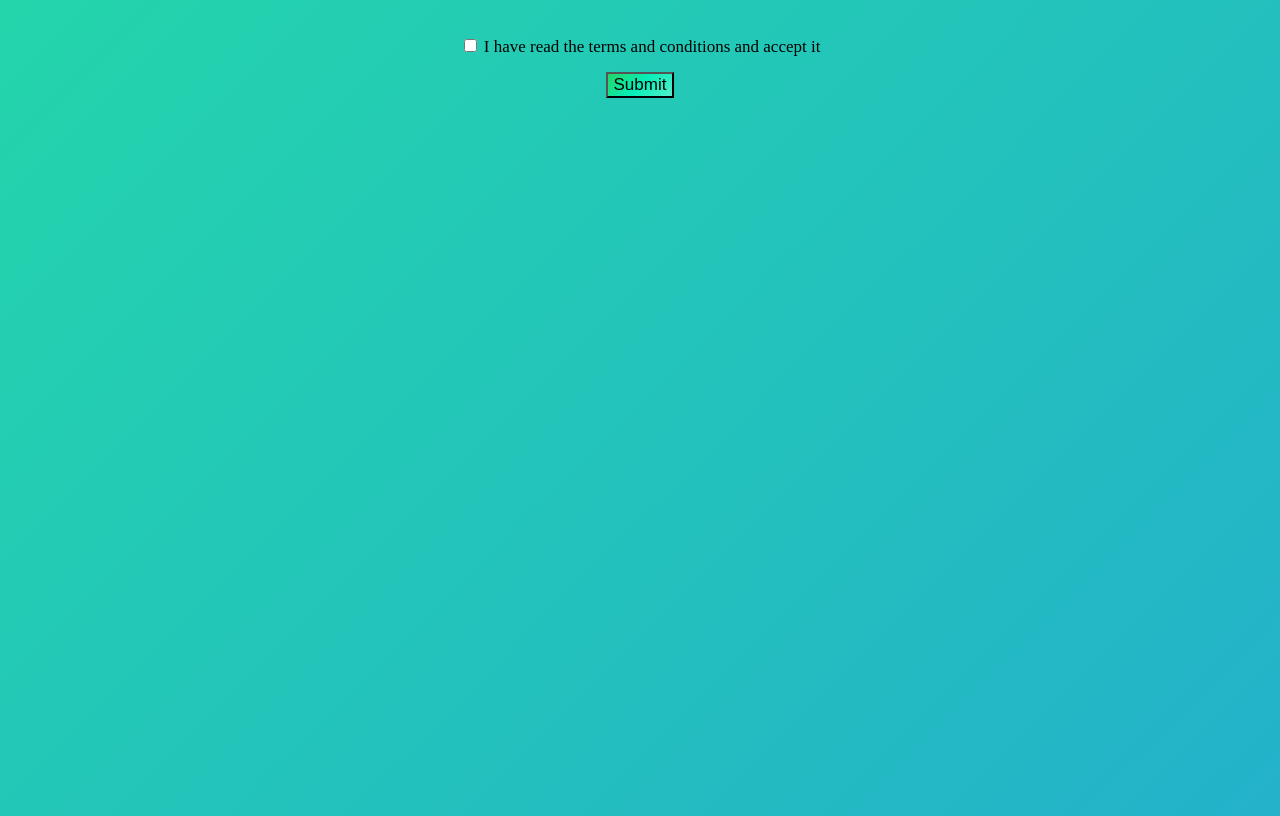
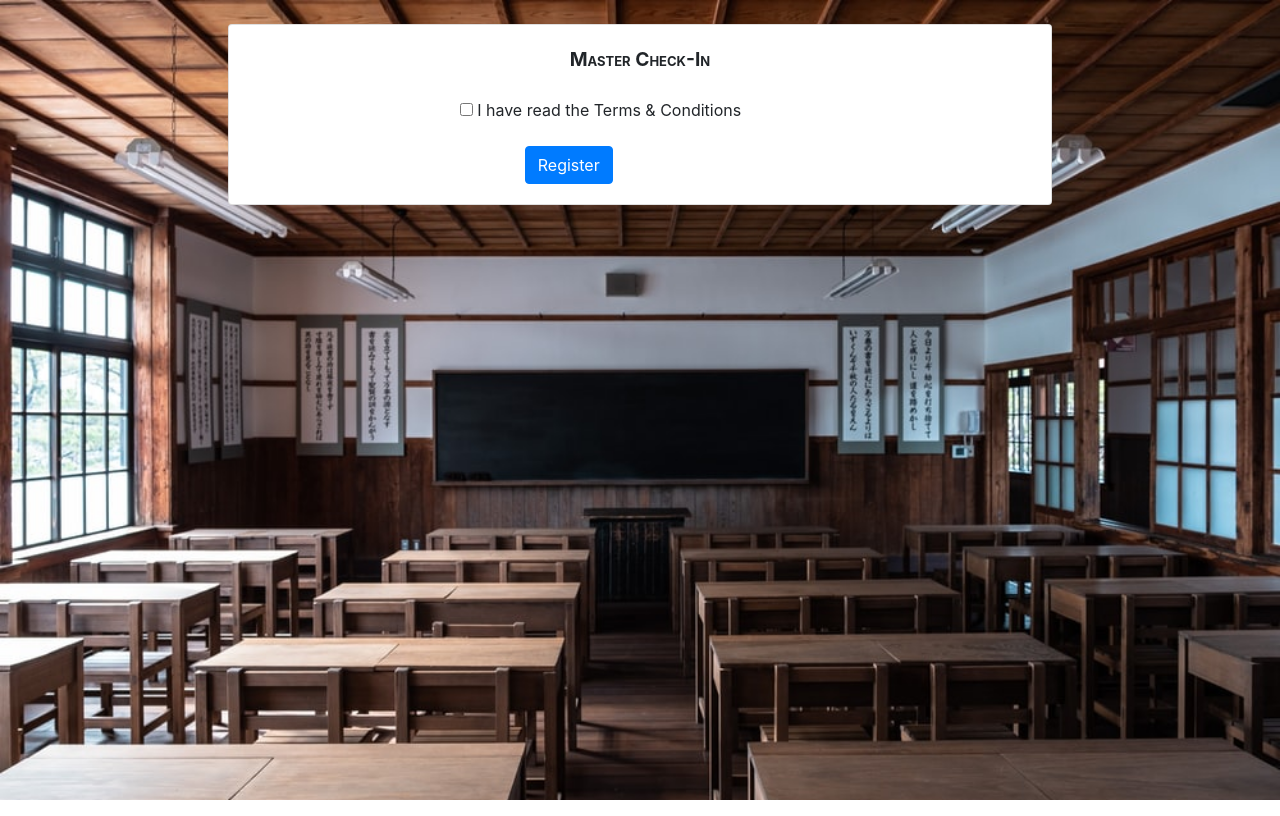
Before and after one commit to p1utoze/Hackme, a FastAPI app: template templates/master_checkin.html in a window 1280 px wide. Run offline with FastAPI, Linux system fonts and the light colour scheme; the template is opened without the code that fills it, so the values that code supplies are empty; some libraries are stand-ins or nearby versions.

Commit message:
changed master_checkin

```diff
--- a/static/css/master_checkin.css
+++ b/static/css/master_checkin.css
@@ -1,40 +1,39 @@
-body {
-    background: linear-gradient(-45deg, #ee7752, #e73c7e, #23a6d5, #23d5ab);
-    background-size: 400% 400%;
-    height: 100vh;
-}
-*{
-    font-size: 17px;
+@import url(https://fonts.googleapis.com/css?family=Raleway:300,400,600);
+
+
+body{
+    margin: 0;
+    font-size: .9rem;
+    font-weight: 400;
+    line-height: 1.6;
+    color: #000000;
+    text-align: left;
+    background: url("../img/desk_chair1.jpg");
+    background-repeat: None;
+    background-size: cover;
+
 }
 
-.grid-container {
-    padding: 8px;
-    align-items: center;
-    align-content: center;
+.my-form
+{
+    padding-top: 1.5rem;
+    padding-bottom: 1.5rem;
 }
-.grid-item {
-    font-variant: small-caps;
-    font-size: 20px;
-    font-family:'Times New Roman', Times, serif;
-    text-align: center;
-    align-items: center;
-    align-content: center;
-    /* color:whitesmoke; */
+
+.my-form .row
+{
+    margin-left: 0;
+    margin-right: 0;
 }
-.cbox{
-    display:flex;
-    align-items: center;
-    align-content: center;
+
+.login-form
+{
+    padding-top: 1.5rem;
+    padding-bottom: 1.5rem;
 }
-body {
-    background-color: rgb(115, 109, 109);
-    /* background: linear-gradient(from red, black, green) ; */
+
+.login-form .row
+{
+    margin-left: 0;
+    margin-right: 0;
 }
-.text_input{
-    border-color: rgb(171, 30, 30);
-    background:None;
-    border-radius: 10px;
-}
-button{
-    background: linear-gradient(-45deg, #52eeca, #06eeb8,#23d567 );
-}
--- a/templates/master_checkin.html
+++ b/templates/master_checkin.html
@@ -1,31 +1,72 @@
 <!DOCTYPE html>
 <html lang="en">
 <head>
-    <meta charset="UTF-8">
-    <meta http-equiv="X-UA-Compatible" content="IE=edge">
-    <meta name="viewport" content="width=device-width, initial-scale=1.0">
-    <title>Team Details</title>
+    <!-- Required meta tags -->
+    <meta charset="utf-8">
+    <meta name="viewport" content="width=device-width, initial-scale=1, shrink-to-fit=no">
+
+    <!-- Fonts -->
+    <link rel="dns-prefetch" href="https://fonts.gstatic.com">
+    <link href="https://fonts.googleapis.com/css?family=Raleway:300,400,600" rel="stylesheet" type="text/css">
+    <link href="//maxcdn.bootstrapcdn.com/bootstrap/4.1.1/css/bootstrap.min.css" rel="stylesheet" id="bootstrap-css">
+    <script src="//maxcdn.bootstrapcdn.com/bootstrap/4.1.1/js/bootstrap.min.js"></script>
+    <script src="//cdnjs.cloudflare.com/ajax/libs/jquery/3.2.1/jquery.min.js"></script>
     <link rel="stylesheet" href="{{ url_for('static', path='css/master_checkin.css') }}" />
-     <script src="static/js/master_checkin.js"></script>
+
+    <link rel="icon" href="Favicon.png">
+
+    <!-- Bootstrap CSS -->
+    <link rel="stylesheet" href="https://stackpath.bootstrapcdn.com/bootstrap/4.1.3/css/bootstrap.min.css">
+
+    <title>Master Check-In</title>
 </head>
 <body>
-    <form action="POST" >
-    <div class="grid-container">
+
+<main class="my-form" style="background: None;">
+    <div class="cotainer">
+        <div class="row justify-content-center">
+            <div class="col-md-8">
+                    <div class="card">
+                        <div class="card-body">
+                          <center>
+                            <div class="container">
+                            <span style="font-variant: small-caps;font-weight: bold;font-size: larger;">Master Check-In</span>
+                            </div>
+                          </center>
+                            <form name="my-form" onsubmit="return validform()" action="POST">
+
                               {% for message in Details: %}
                               {% for details in Details[message]: %}
-        <div class = "grid-item">
-            <h4> {{ details }} :
-            <input class = "text_input" value= {{Details[message][details]}} required>
-            </h4>
+                                  <div class="form-group row">
+                                      <label for="full_name" class="col-md-4 col-form-label text-md-right">{{details}} : </label>
+                                        <div class="col-md-6">
+                                          <input type="text" class="form-control" value= "{{Details[message][details]}}" style="color:black" required>
                                         </div>
                                   </div>
                                     {% endfor %}
                                     {% endfor %}
                                     <br/>
-  <center><input id="cbox" type = "checkbox" required/> I have read the terms and conditions and accept it</center>
+                                    <div class="col-md-6 offset-md-3">
+                                      <input class="tc_box" type="checkbox"  required />
+                                      I have read the Terms & Conditions
+                                    </div>
+                                    <br/>
+                                    <div class="col-md-6 offset-md-4">
+                                        <button type="submit" class="btn btn-primary">
+                                        Register
+                                        </button>
+                                    </div>
+                                </div>
+                            </form>
+                        </div>
+                    </div>
+            </div>
+        </div>
+    </div>
+</main>
 
-<center style = "padding:15px;"><button value="Submit" onclick="checker()"> Submit</button><br/>
-</center>
-</form>
+<script src="https://code.jquery.com/jquery-3.3.1.slim.min.js"></script>
+<script src="https://cdnjs.cloudflare.com/ajax/libs/popper.js/1.14.3/umd/popper.min.js"></script>
+<script src="https://stackpath.bootstrapcdn.com/bootstrap/4.1.3/js/bootstrap.min.js"></script>
 </body>
 </html>
```
Also changed, not shown: static/js/master_checkin.js (+58 -5 lines). Lines whose indentation alone changed are shown as unchanged.
